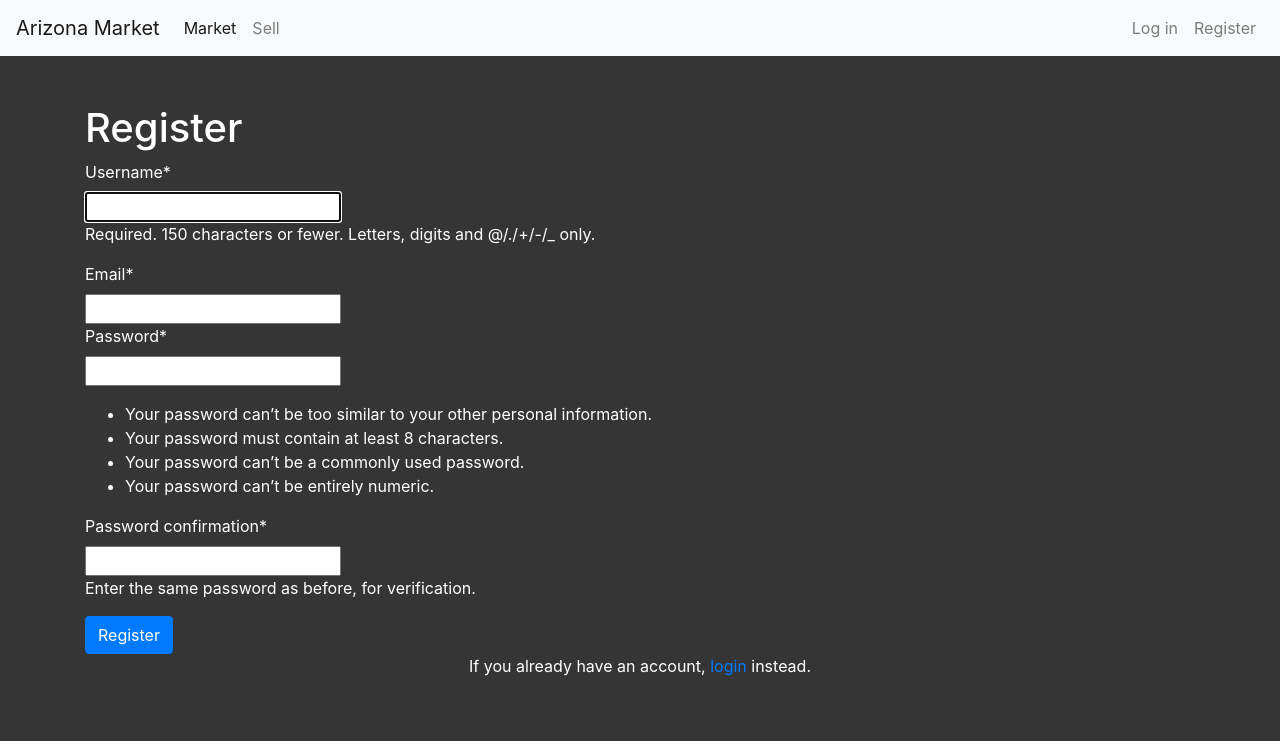
After one commit to Dmytrenko-Roman/arizona-market, a Django app: page /register in a window 1280 px wide. The commit adds this page. Shown: the top 741 px of the page. Run offline with Django 4.2, Linux system fonts and the light colour scheme; some libraries are stand-ins or nearby versions.

Commit message:
❄️ Login/Register ❄️

```diff
--- a/website/arizonamarket/forms.py
+++ b/website/arizonamarket/forms.py
@@ -8,7 +8,7 @@ class NewUserForm(UserCreationForm):
 
 	class Meta:
 		model = User
-		fields = ("name", "surname", "email", "password1", "password2")
+		fields = ("username", "email", "password1", "password2")
 
 	def save(self, commit=True):
 		user = super(NewUserForm, self).save(commit=False)
--- a/website/arizonamarket/templates/market/base.html
+++ b/website/arizonamarket/templates/market/base.html
@@ -30,7 +30,7 @@
               <a class="nav-link" href="#">Log in</a>
             </li>
             <li class="nav-item">
-              <a class="nav-link" href="#">Register</a>
+              <a class="nav-link" href="{% url 'register' %}">Register</a>
             </li>
           </ul>
         </div>
--- /dev/null
+++ b/website/arizonamarket/templates/market/register.html
@@ -0,0 +1,22 @@
+{% extends "market/base.html" %}
+
+{% block title %}
+    Register
+{% endblock %}
+
+{% block content %}
+
+{% load crispy_forms_tags %}
+
+<!--Register-->
+<div class="container py-5">
+	<h1>Register</h1>
+	<form method="POST">
+		{% csrf_token %}
+		{{ register_form|crispy }}
+		<button class="btn btn-primary" type="submit">Register</button>
+	</form>
+	<p class="text-center">If you already have an account, <a href="/login">login</a> instead.</p>
+</div>
+
+{% endblock %}
--- a/website/arizonamarket/urls.py
+++ b/website/arizonamarket/urls.py
@@ -3,4 +3,6 @@ from . import views
 
 urlpatterns = [
     path('', views.market, name='market'),
+     path("register", views.register_request, name="register"),
+     path("login", views.login_request, name="login"),
 ]
--- a/website/arizonamarket/views.py
+++ b/website/arizonamarket/views.py
@@ -1,6 +1,43 @@
-from django.shortcuts import render
+from django.shortcuts import render, redirect
+from django.contrib.auth import login, authenticate
+from django.contrib import messages
+from django.contrib.auth.forms import AuthenticationForm
+
 from .models import Car
+from .forms import NewUserForm
 
 def market(request):
     cars = Car.objects.all()
-    return render(request, 'market/market.html', {'cars': cars})
+    return render(request=request, template_name='market/market.html', context={'cars': cars})
+
+
+def register_request(request):
+	if request.method == "POST":
+		form = NewUserForm(request.POST)
+		if form.is_valid():
+			user = form.save()
+			login(request, user)
+			messages.success(request, "Registration successful." )
+			return redirect("market")
+		messages.error(request, "Unsuccessful registration. Invalid information.")
+	form = NewUserForm()
+	return render (request=request, template_name="market/register.html", context={"register_form":form})
+
+
+def login_request(request):
+	if request.method == "POST":
+		form = AuthenticationForm(request, data=request.POST)
+		if form.is_valid():
+			username = form.cleaned_data.get('username')
+			password = form.cleaned_data.get('password')
+			user = authenticate(username=username, password=password)
+			if user is not None:
+				login(request, user)
+				messages.info(request, f"You are now logged in as {username}.")
+				return redirect("main:homepage")
+			else:
+				messages.error(request,"Invalid username or password.")
+		else:
+			messages.error(request,"Invalid username or password.")
+	form = AuthenticationForm()
+	return render(request=request, template_name="main/login.html", context={"login_form":form})
--- a/website/website/settings.py
+++ b/website/website/settings.py
@@ -38,6 +38,7 @@ INSTALLED_APPS = [
     'django.contrib.messages',
     'django.contrib.staticfiles',
     'arizonamarket',
+    'crispy_forms',
 ]
 
 MIDDLEWARE = [
```
Also changed, not shown: website/arizonamarket/templates/market/login.html (added, +18 -0 lines).
